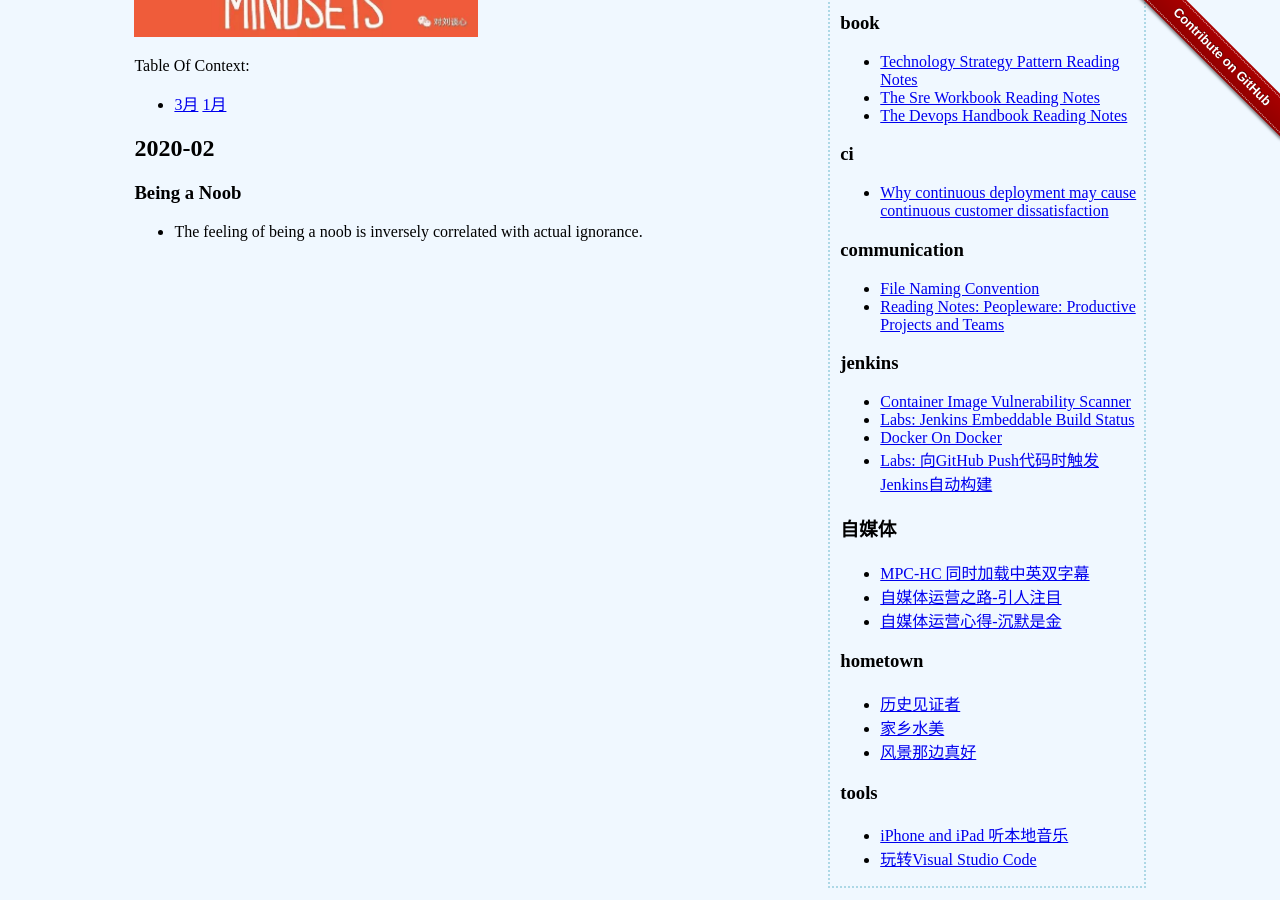
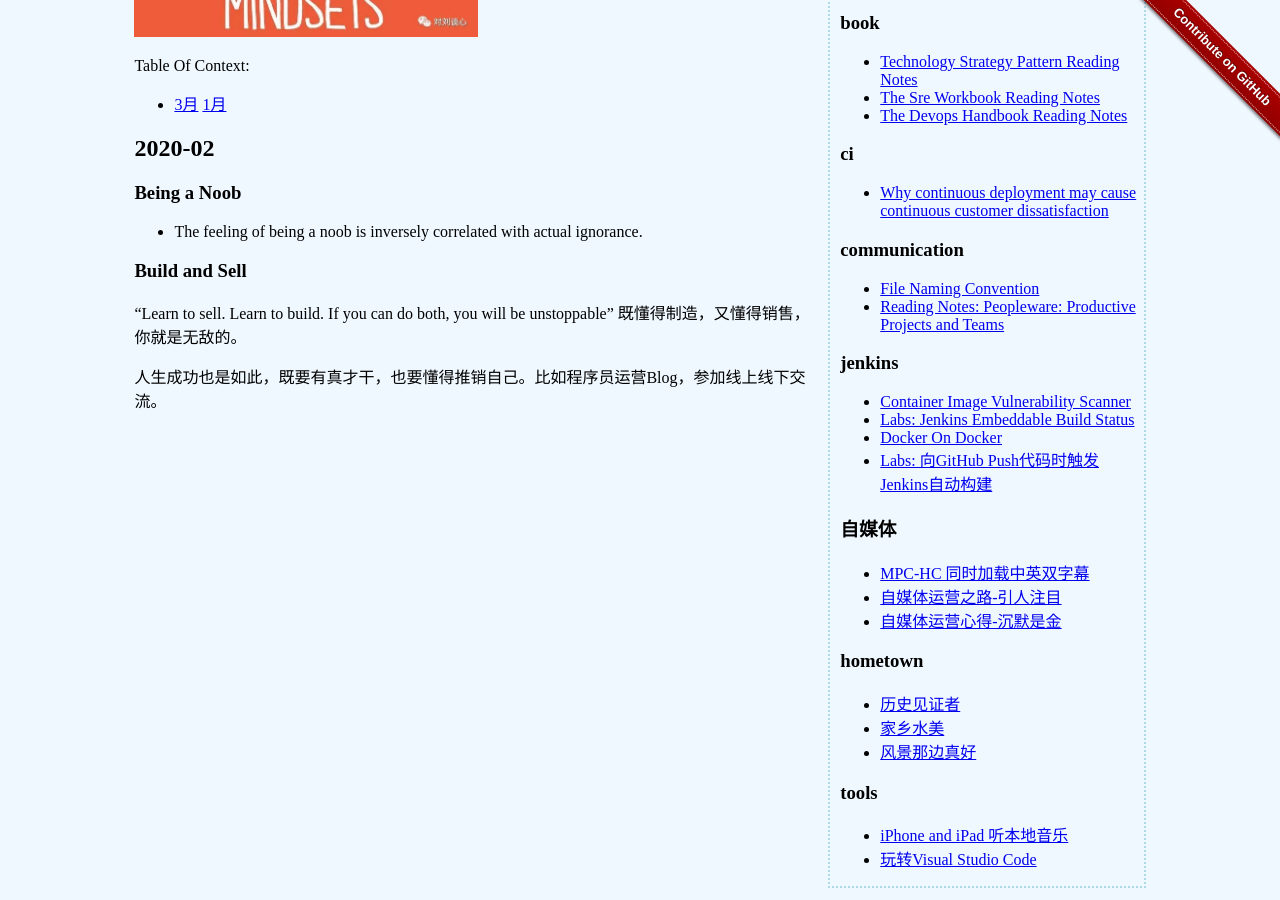
Before and after one commit to liuning0820/liuning0820.github.io, a Jekyll site: the page built from _posts/2020-02-06-mindset-2020.md, in a window 1280 px wide and 900 px high, scrolled down 448 px. Built offline with Jekyll 4.4.1, drawn with Linux system fonts in a browser that asks for light colours; comment, search, counter and statistics services are not loaded.

Commit message:
build and sell yourself

```diff
--- a/_posts/2020-02-06-mindset-2020.md
+++ b/_posts/2020-02-06-mindset-2020.md
@@ -23,3 +23,10 @@ Table Of Context:
 ### Being a Noob
 
 - The feeling of being a noob is inversely correlated with actual ignorance.
+
+### Build and Sell
+
+"Learn to sell. Learn to build. If you can do both, you will be unstoppable"
+既懂得制造，又懂得销售，你就是无敌的。
+
+人生成功也是如此，既要有真才干，也要懂得推销自己。比如程序员运营Blog，参加线上线下交流。
```
